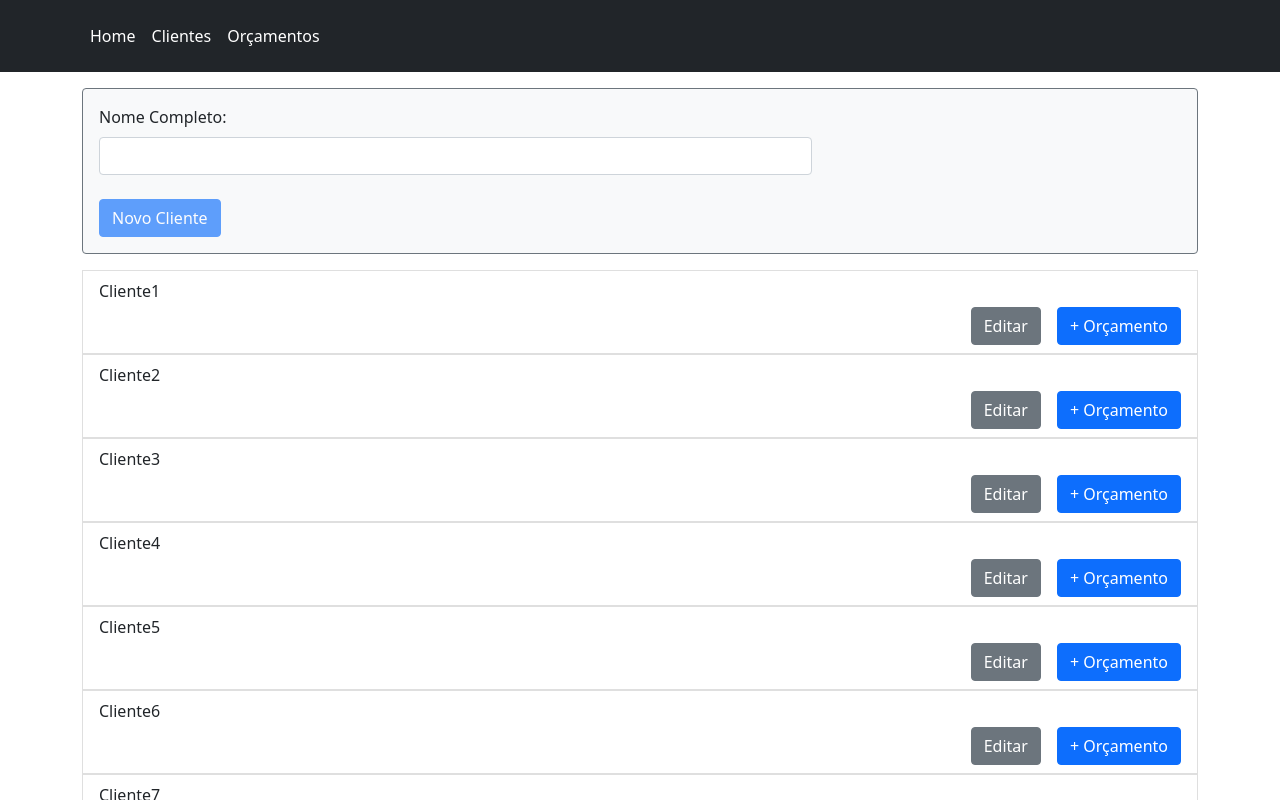
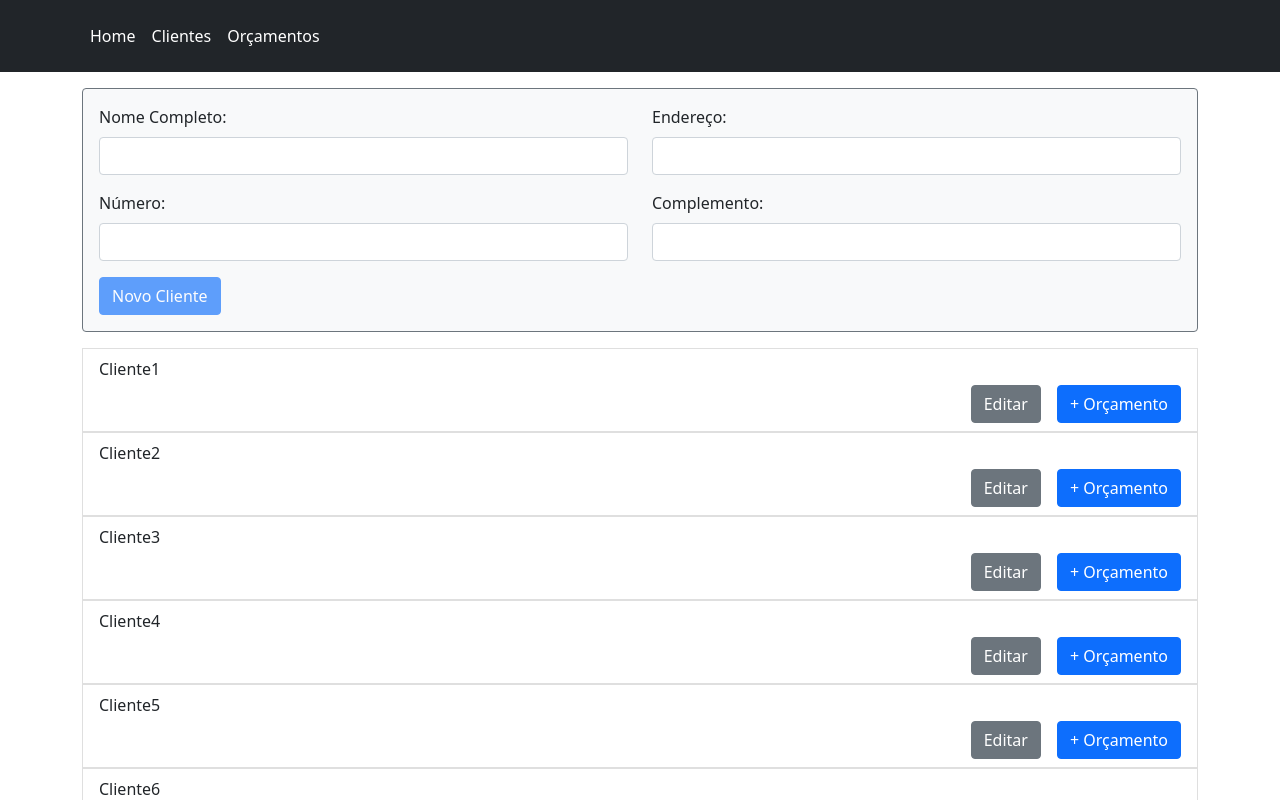
Before and after one commit to giovanederenevick/trabalho-extensao, an Angular app: page /clientes in a window 1280 px wide. Shown: the top 800 px of the page. Built offline with nearby package versions, Linux system fonts and the light colour scheme.

Commit message:
editando layout de clientes

```diff
--- a/src/app/app.module.ts
+++ b/src/app/app.module.ts
@@ -12,6 +12,7 @@ import { OrcamentosComponent } from './orcamentos/orcamentos.component';
 import { FormsModule } from '@angular/forms';
 import { ListaClientesComponent } from './lista-clientes/lista-clientes.component';
 import { ItemClienteComponent } from './item-cliente/item-cliente.component';
+import { EditClienteComponent } from './edit-cliente/edit-cliente.component';
 
 @NgModule({
   declarations: [
@@ -22,7 +23,8 @@ import { ItemClienteComponent } from './item-cliente/item-cliente.component';
     ClientesComponent,
     OrcamentosComponent,
     ListaClientesComponent,
-    ItemClienteComponent
+    ItemClienteComponent,
+    EditClienteComponent
   ],
   imports: [
     BrowserModule,
--- a/src/app/clientes/clientes.component.html
+++ b/src/app/clientes/clientes.component.html
@@ -1,19 +1,2 @@
-<form class="border border-secondary rounded p-3 bg-light mb-3" (ngSubmit)="onSubmit(form)" #form="ngForm">
-  <div class="row mb-4">
-    <div class="col-xs-12 col-sm-8">
-      <label for="nome" class="form-label">Nome Completo:</label>
-      <input
-      type="text"
-      id="nome"
-      name="nome"
-      class="form-control"
-      ngModel
-      required
-      #nameCtrl="ngModel"
-      >
-      <span class="help-block" *ngIf="nameCtrl.invalid && nameCtrl.touched">Por favor, adicionar nome completo do cliente.</span>
-    </div>
-  </div>
-  <button class="btn btn-primary" type="submit" [disabled]="form.invalid">Novo Cliente</button>
-</form>
+<app-edit-cliente></app-edit-cliente>
 <app-lista-clientes></app-lista-clientes>
--- a/src/app/clientes/clientes.component.ts
+++ b/src/app/clientes/clientes.component.ts
@@ -11,11 +11,4 @@ export class ClientesComponent implements OnInit {
 
   ngOnInit(): void {
   }
-
-  onSubmit(submittedForm: any) {
-    if (submittedForm.invalid) {
-      return
-    }
-    console.log(submittedForm.value)
-  }
 }
--- /dev/null
+++ b/src/app/edit-cliente/edit-cliente.component.html
@@ -0,0 +1,54 @@
+<form class="border border-secondary rounded p-3 bg-light mb-3" (ngSubmit)="onSubmit(form)" #form="ngForm">
+  <div class="row">
+    <div class="col-12 col-sm-6 mb-3">
+      <label for="nome" class="form-label">Nome Completo:</label>
+      <input
+      type="text"
+      id="nome"
+      name="nome"
+      class="form-control"
+      ngModel
+      required
+      #nameCtrl="ngModel"
+      >
+    </div>
+    <div class="col-12 col-sm-6 mb-3">
+      <label for="nome" class="form-label">Endereço:</label>
+      <input
+      type="text"
+      id="endereco"
+      name="endereco"
+      class="form-control"
+      ngModel
+      required
+      #nameCtrl="ngModel"
+      >
+    </div>
+  </div>
+  <div class="row">
+    <div class="col-6 mb-3">
+      <label for="nome" class="form-label">Número:</label>
+      <input
+      type="text"
+      id="numero"
+      name="numero"
+      class="form-control"
+      ngModel
+      required
+      #nameCtrl="ngModel"
+      >
+    </div>
+    <div class="col-6 mb-3">
+      <label for="nome" class="form-label">Complemento:</label>
+      <input
+      type="text"
+      id="complemento"
+      name="complemento"
+      class="form-control"
+      ngModel
+      #nameCtrl="ngModel"
+      >
+    </div>
+  </div>
+  <button class="btn btn-primary" type="submit" [disabled]="form.invalid">Novo Cliente</button>
+</form>
--- /dev/null
+++ b/src/app/edit-cliente/edit-cliente.component.ts
@@ -0,0 +1,21 @@
+import { Component, OnInit } from '@angular/core';
+
+@Component({
+  selector: 'app-edit-cliente',
+  templateUrl: './edit-cliente.component.html',
+  styleUrls: ['./edit-cliente.component.css']
+})
+export class EditClienteComponent implements OnInit {
+
+  constructor() { }
+
+  ngOnInit(): void {
+  }
+
+  onSubmit(submittedForm: any) {
+    if (submittedForm.invalid) {
+      return
+    }
+    console.log(submittedForm.value)
+  }
+}
```
Also changed, not shown: src/app/edit-cliente/edit-cliente.component.css (added).
